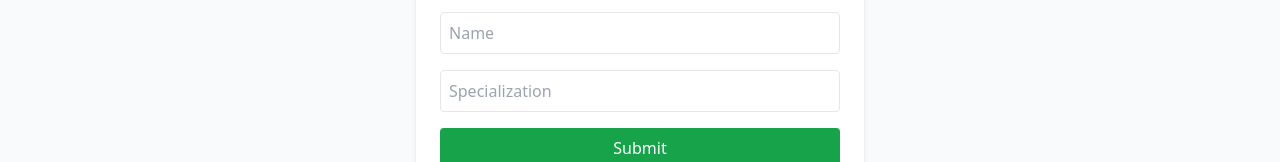
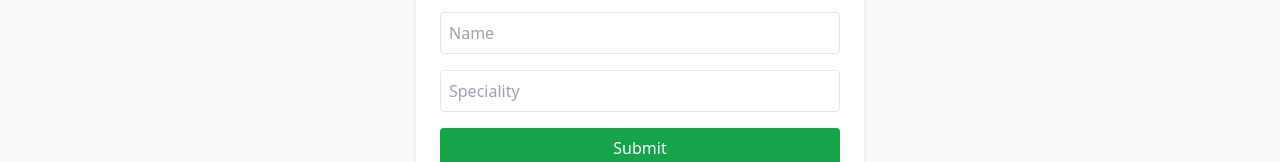
Before and after one commit to naufil2002/Hospital_Management_System_Frontend, a React (Create React App) app: page /add-doctor in a window 1280 px wide. Shown: the part 160-322 px from the top of the page. Built offline with nearby package versions, Linux system fonts and the light colour scheme.

Commit message:
Add actual frontend codeeeeeeee

```diff
--- a/src/components/doctor/AddDoctor.jsx
+++ b/src/components/doctor/AddDoctor.jsx
@@ -50,9 +50,9 @@ export default function AddDoctor() {
         />
         <input
           type="text"
-          name="specialization"
-          placeholder="Specialization"
-          value={formData.specialization}
+          name="speciality"
+          placeholder="Speciality"
+          value={formData.speciality}
           onChange={handleChange}
           className="w-full p-2 border rounded"
           required
```
